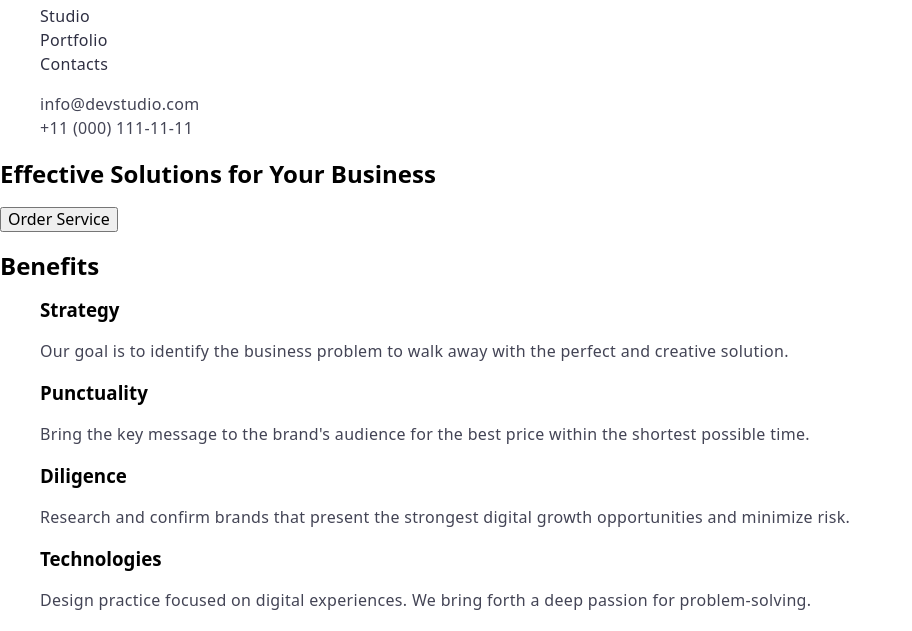
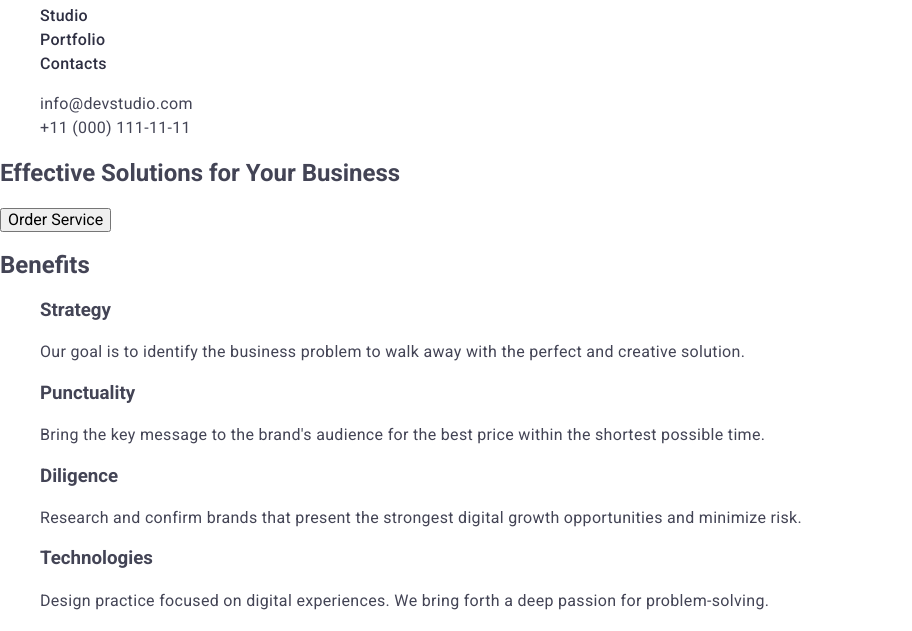
Before and after one commit to annagotsylia/goit-markup-hw-3, a plain HTML site: page index.html in a window 1280 px wide. Shown: the part 40-671 px from the top of the page, without its empty margins (0-912 px from the left). Drawn offline with nearby package versions, Linux system fonts and the light colour scheme.

Commit message:
UPDATE INDEX CSS

```diff
--- a/index.html
+++ b/index.html
@@ -12,7 +12,7 @@
 <link rel="stylesheet" href="./css/styles.css" >
     </head>
 
-<body>
+<body class="body">
      <header class="header">
             <nav class="header-navigation">
                 <a class="header-logo"><span class="header-logo-icon"></span>
```
Also changed, not shown: css/styles.css (+7 -6 lines).
